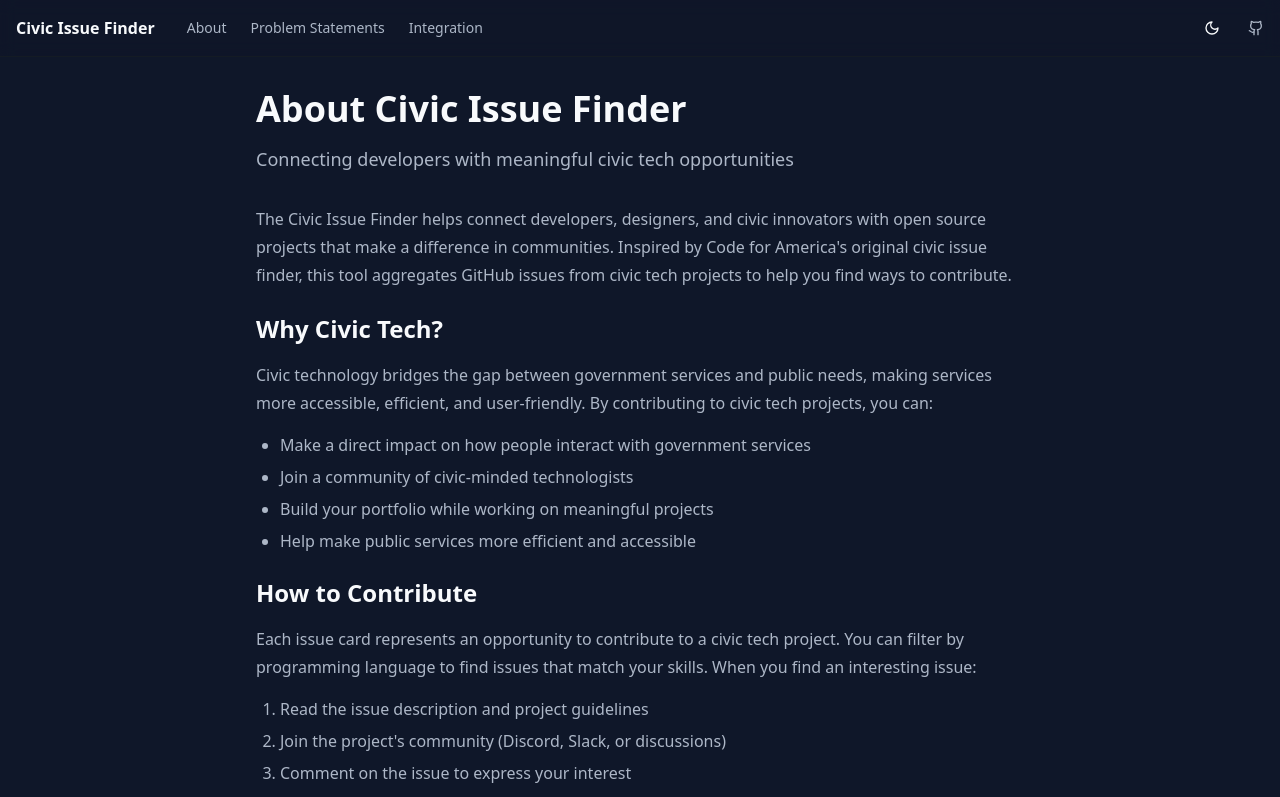
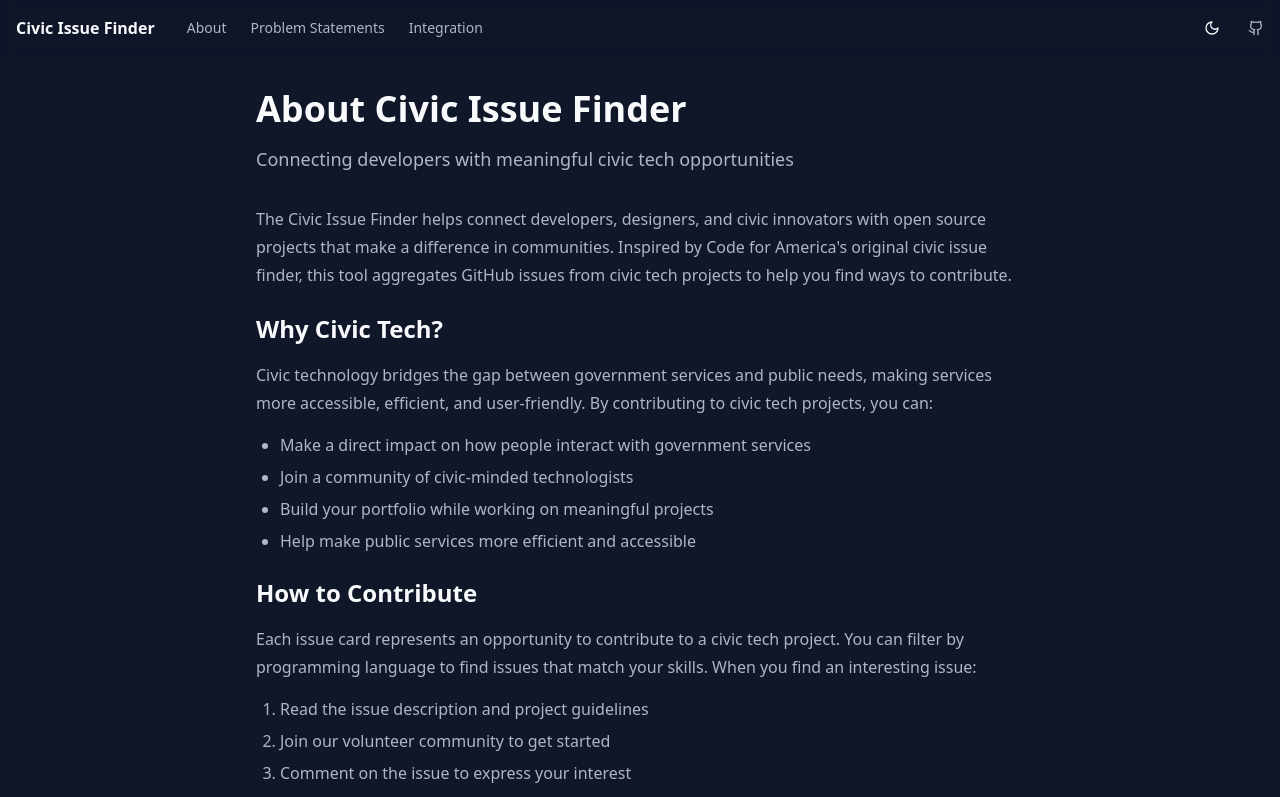
Before and after one commit to codeforpakistan/civic-issue-finder, a Next.js app: page /about in a window 1280 px wide. Shown: the top 797 px of the page. Built offline with nearby package versions, Linux system fonts and the light colour scheme.

Commit message:
Update AboutPage to link to volunteer community registration

```diff
--- a/app/about/page.tsx
+++ b/app/about/page.tsx
@@ -46,7 +46,7 @@
             </p>
             <ol className="list-decimal pl-6 space-y-2">
               <li>Read the issue description and project guidelines</li>
-              <li>Join the project&apos;s community (Discord, Slack, or discussions)</li>
+              <li>Join our <a href  ="https://codeforpakistan.org/volunteer/register" target="_blank" rel="noopener noreferrer">volunteer community</a> to get started</li>
               <li>Comment on the issue to express your interest</li>
               <li>Fork the repository and start contributing!</li>
             </ol>
```
